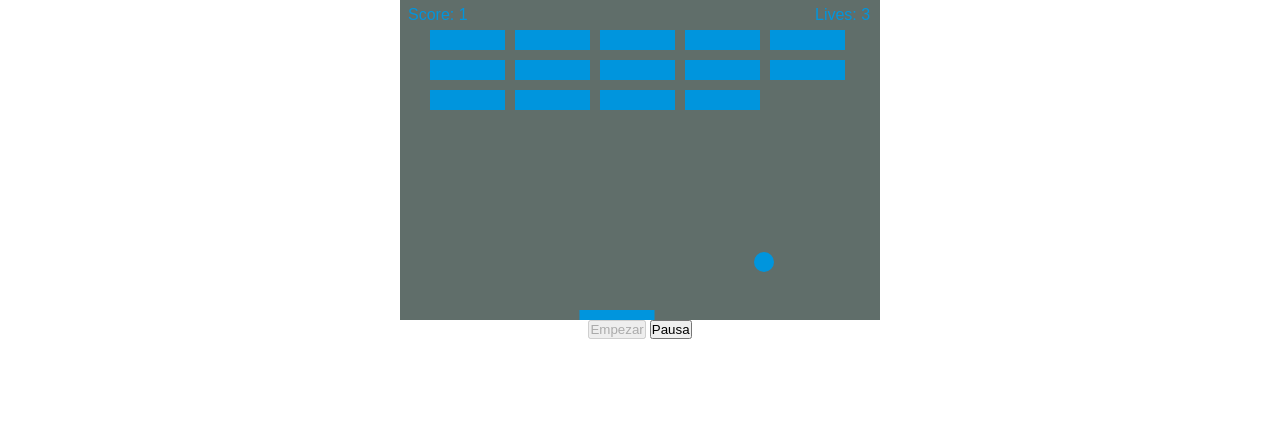
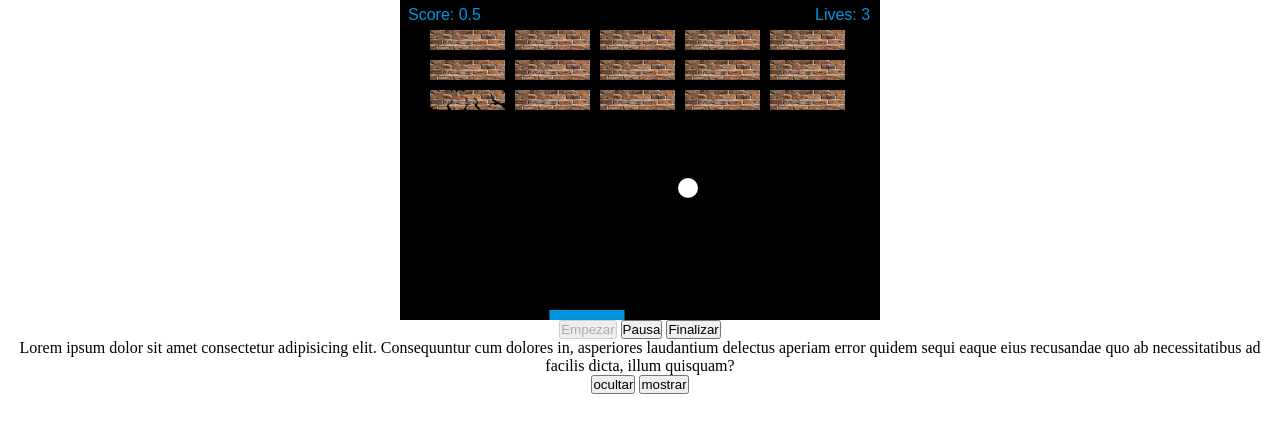
Before and after one commit to elicas17/Space-invaders, a plain HTML site: page index.html in a window 1280 px wide. Both pictures are taken after a click on the button "Empezar". Drawn offline with nearby package versions, Linux system fonts and the light colour scheme.

Commit message:
ok, falta quitar bloques

```diff
--- a/index.html
+++ b/index.html
@@ -1,7 +1,9 @@
-<html>
-
+<!DOCTYPE html>
+<html lang="es">
 <head>
-    <meta charset="utf-8" />
+    <meta charset="UTF-8">
+    <meta name="viewport" content="width=device-width, initial-scale=1.0">
+    <meta http-equiv="X-UA-Compatible" content="ie=edge">
     <title>Gamedev Canvas Workshop</title>
     <style>
         * {
@@ -10,7 +12,7 @@
         }
 
         canvas {
-            background: #606e6a;
+            background: black;
             display: block;
             margin: 0 auto;
         }
@@ -21,14 +23,18 @@
 
     <canvas id="myCanvas" width="480" height="320"></canvas>
     <button id="empezar">Empezar</button>
-    <button id="finalizar">Pausa</button>
+    <button id="pausa">Pausa</button>
+    <button id="finalizar">Finalizar</button>
 
+    <div class="texto">
+        <p id="txt1">Lorem ipsum dolor sit amet consectetur adipisicing elit. Consequuntur cum dolores in, asperiores laudantium delectus aperiam error quidem sequi eaque eius recusandae quo ab necessitatibus ad facilis dicta, illum quisquam?</p>
+        <button href="#" id="borrar">ocultar</button>
+        <button id="mostrar">mostrar</button>
+    </div>
+    <!-- jquery -->
+    <script src="https://code.jquery.com/jquery-3.5.1.min.js" ></script>
 
-    <!-- jquery -->
-    <script src="https://code.jquery.com/jquery-3.5.1.min.js" integrity="sha256-9/aliU8dGd2tb6OSsuzixeV4y/faTqgFtohetphbbj0=" crossorigin="anonymous"></script>
-
-    <script src="index.js"></script>
+    <script src="js/index.js"></script>
 
 </body>
-
 </html>
--- a/index.js
+++ /dev/null
@@ -1,186 +0,0 @@
-var canvas = document.getElementById("myCanvas");
-var ctx = canvas.getContext("2d");
-// ball
-var x = canvas.width / 2;
-var y = canvas.height - 30;
-var dx = 2;
-var dy = -2;
-var ballRadius = 10;
-// paleta
-var paddleHeight = 10;
-var paddleWidth = 75;
-var paddleX = (canvas.width - paddleWidth) / 2;
-// usuario
-var rightPressed = false;
-var leftPressed = false;
-// ladrillos
-var brickRowCount = 3;
-var brickColumnCount = 5;
-var brickWidth = 75;
-var brickHeight = 20;
-var brickPadding = 10;
-var brickOffsetTop = 30;
-var brickOffsetLeft = 30;
-// contador
-var score = 0;
-// vidas
-var lives = 3;
-
-document.addEventListener("keydown", keyDownHandler, false);
-document.addEventListener("keyup", keyUpHandler, false);
-document.addEventListener("mousemove", mouseMoveHandler, false);
-function mouseMoveHandler(e) {
-    var relativeX = e.clientX- canvas.offsetLeft;
-    if(relativeX > 0 && relativeX < canvas.width) {
-        paddleX = relativeX - paddleWidth/2;
-    }
-}
-
-var bricks = [];
-for (c = 0; c < brickColumnCount; c++) {
-    bricks[c] = [];
-    for (r = 0; r < brickRowCount; r++) {
-        bricks[c][r] = { x: 0, y: 0, status: 1 };
-    }
-}
-function drawBricks() {
-    for (c = 0; c < brickColumnCount; c++) {
-        for (r = 0; r < brickRowCount; r++) {
-            if(bricks[c][r].status == 1) {
-                var brickX = (c * (brickWidth + brickPadding)) + brickOffsetLeft;
-                var brickY = (r * (brickHeight + brickPadding)) + brickOffsetTop;
-                bricks[c][r].x = brickX;
-                bricks[c][r].y = brickY;
-                ctx.beginPath();
-                ctx.rect(brickX, brickY, brickWidth, brickHeight);
-                ctx.fillStyle = "#0095DD";
-                ctx.fill();
-                ctx.closePath();
-            }
-        }
-    }
-}
-function drawBall() {
-    ctx.beginPath();
-    ctx.arc(x, y, ballRadius, 0, Math.PI * 2);
-    ctx.fillStyle = "#0095DD";
-    ctx.fill();
-    ctx.closePath();
-}
-function drawPaddle() {
-    ctx.beginPath();
-    ctx.rect(paddleX, canvas.height - paddleHeight, paddleWidth, paddleHeight);
-    ctx.fillStyle = "#0095DD";
-    ctx.fill();
-    ctx.closePath();
-}
-function keyDownHandler(e) {
-    if (e.keyCode == 39) {
-        // derecha
-        rightPressed = true;
-    }
-    else if (e.keyCode == 37) {
-        // izquierda
-        leftPressed = true;
-    }
-}
-
-function keyUpHandler(e) {
-    if (e.keyCode == 39) {
-        rightPressed = false;
-    }
-    else if (e.keyCode == 37) {
-        leftPressed = false;
-    }
-}
-function collisionDetection() {
-    for(c=0; c<brickColumnCount; c++) {
-        for(r=0; r<brickRowCount; r++) {
-            var b = bricks[c][r];
-            if(b.status == 1) {
-                if(x > b.x && x < b.x+brickWidth && y > b.y && y < b.y+brickHeight) {
-                    dy = -dy;
-                    b.status = 0;
-                    score++;
-                    if(score == brickRowCount*brickColumnCount) {
-                        alert("YOU WIN, CONGRATS!");
-                        document.location.reload();
-                    }
-                }
-            }
-        }
-    }
-}
-function drawScore() {
-    ctx.font = "16px Arial";
-    ctx.fillStyle = "#0095DD";
-    ctx.fillText("Score: "+score, 8, 20);
-}
-function drawLives() {
-    ctx.font = "16px Arial";
-    ctx.fillStyle = "#0095DD";
-    ctx.fillText("Lives: "+lives, canvas.width-65, 20);
-}
-function drawVictory() {
-    ctx.font = "16px Arial";
-    ctx.fillStyle = "#0095DD";
-    ctx.fillText("YOU WIN. CONGRATULATIONS! Score: "+score, canvas.width/2, canvas.height);
-}
-function drawLose() {
-    ctx.font = "16px Arial";
-    ctx.fillStyle = "#0095DD";
-    ctx.fillText("YOU WIN. CONGRATULATIONS! Score: "+score, canvas.width/2, canvas.height);
-}
-function draw() {
-    ctx.clearRect(0, 0, canvas.width, canvas.height);
-    drawPaddle();
-    drawScore();
-    drawBricks();
-    drawBall();
-    drawLives()
-
-    collisionDetection()
-    if (x + dx > canvas.width - ballRadius || x + dx < ballRadius) {
-        dx = -dx;
-    }
-    if (y + dy < ballRadius) {
-        dy = -dy;
-    } else if (y + dy > canvas.height - ballRadius) {
-        if (x > paddleX && x < paddleX + paddleWidth) {
-            dy = -dy;
-        } else {
-            lives--;
-            if(!lives) {
-                alert("GAME OVER");
-                document.location.reload();
-            }
-            else {
-                x = canvas.width/2;
-                y = canvas.height-30;
-                dx = 2;
-                dy = -2;
-                paddleX = (canvas.width-paddleWidth)/2;
-            }
-        }
-
-    }
-    if (rightPressed && paddleX < canvas.width - paddleWidth) {
-        paddleX += 7;
-    }
-    else if (leftPressed && paddleX > 0) {
-        paddleX -= 7;
-    }
-    x += dx;
-    y += dy;
-    requestAnimationFrame(draw);
-}
-document.getElementById('empezar').addEventListener('click', () => {
-    document.getElementById('empezar').disabled=true;
-    // document.getElementById('finalizar').disabled=false;
-    draw();
-});
-// document.getElementById('finalizar').addEventListener('click', () => {
-//     document.getElementById('empezar').disabled=false;
-//     document.getElementById('finalizar').disabled=true;
-//     clearInterval(id);
-// });
--- /dev/null
+++ b/js/index.js
@@ -0,0 +1,233 @@
+$(() => {
+    var canvas = document.getElementById("myCanvas");
+    // var canvas =$("#myCanvas");
+    var ctx = canvas.getContext("2d");
+    // ball
+    var x = canvas.width / 2;
+    var y = canvas.height - 30;
+    var dx = -3;
+    var dy = -3;
+    var ballRadius = 10;
+    // paleta
+    var paddleHeight = 10;
+    var paddleWidth = 75;
+    var paddleX = (canvas.width - paddleWidth) / 2;
+    // usuario
+    var rightPressed = false;
+    var leftPressed = false;
+    // ladrillos
+    var brickRowCount = 3;
+    var brickColumnCount = 5;
+    var brickWidth = 75;
+    var brickHeight = 20;
+    var brickPadding = 10;
+    var brickOffsetTop = 30;
+    var brickOffsetLeft = 30;
+
+    var img1 = new Image();
+    img1.src = "img/barnizar_una_pared_de_ladrillo.jpg";
+    var img2 = new Image();
+    img2.src = "img/barnizar_una_pared_de_ladrillo_roto.jpg";
+
+    // contador
+    var score = 0;
+    // vidas
+    var lives = 3;
+
+
+
+    document.addEventListener("keydown", keyDownHandler, false);
+    document.addEventListener("keyup", keyUpHandler, false);
+    document.addEventListener("mousemove", mouseMoveHandler, false);
+    function mouseMoveHandler(e) {
+        var relativeX = e.clientX - canvas.offsetLeft;
+        if (relativeX > 0 && relativeX < canvas.width) {
+            paddleX = relativeX - paddleWidth / 2;
+        }
+    }
+
+    var bricks = [];
+    for (c = 0; c < brickColumnCount; c++) {
+        bricks[c] = [];
+        for (r = 0; r < brickRowCount; r++) {
+            bricks[c][r] = { x: 0, y: 0, status: 2, disabled: false };
+        }
+    }
+    function drawBricks() {
+        for (c = 0; c < brickColumnCount; c++) {
+            for (r = 0; r < brickRowCount; r++) {
+                if (bricks[c][r].status == 2 ) {
+                    // if(bricks[1][3]){
+
+                    // }else{
+
+                    // }
+                    var brickX = (c * (brickWidth + brickPadding)) + brickOffsetLeft;
+                    var brickY = (r * (brickHeight + brickPadding)) + brickOffsetTop;
+                    bricks[c][r].x = brickX;
+                    bricks[c][r].y = brickY;
+                    ctx.beginPath();
+                    // ctx.rect(brickX, brickY, brickWidth, brickHeight);
+                    ctx.drawImage(img1, brickX, brickY, brickWidth, brickHeight);
+                    ctx.fillStyle = "#0095DD";
+                    ctx.fill();
+                    ctx.closePath();
+                }
+                if (bricks[c][r].status == 1) {
+                    var brickX = (c * (brickWidth + brickPadding)) + brickOffsetLeft;
+                    var brickY = (r * (brickHeight + brickPadding)) + brickOffsetTop;
+                    bricks[c][r].x = brickX;
+                    bricks[c][r].y = brickY;
+                    ctx.beginPath();
+                    // ctx.rect(brickX, brickY, brickWidth, brickHeight);
+                    ctx.drawImage(img2, brickX, brickY, brickWidth, brickHeight);
+                    ctx.fillStyle = "#0095DD";
+                    ctx.fill();
+                    ctx.closePath();
+                }
+
+            }
+        }
+    }
+    function drawBall() {
+        ctx.beginPath();
+        ctx.arc(x, y, ballRadius, 0, Math.PI * 2);
+        ctx.fillStyle = "#ffff";
+        ctx.fill();
+        ctx.closePath();
+    }
+    function drawPaddle() {
+        ctx.beginPath();
+        ctx.rect(paddleX, canvas.height - paddleHeight, paddleWidth, paddleHeight);
+        ctx.fillStyle = "#0095DD";
+        ctx.fill();
+        ctx.closePath();
+    }
+    function keyDownHandler(e) {
+        if (e.keyCode == 39) {
+            // derecha
+            rightPressed = true;
+        }
+        else if (e.keyCode == 37) {
+            // izquierda
+            leftPressed = true;
+        }
+    }
+
+    function keyUpHandler(e) {
+        if (e.keyCode == 39) {
+            rightPressed = false;
+        }
+        else if (e.keyCode == 37) {
+            leftPressed = false;
+        }
+    }
+    function collisionDetection() {
+        for (c = 0; c < brickColumnCount; c++) {
+            for (r = 0; r < brickRowCount; r++) {
+                var b = bricks[c][r];
+                if (b.status >= 1) {
+                    if (x > b.x && b.disabled == false && x < b.x + brickWidth && y > b.y && y < b.y + brickHeight) {
+                        dy = -dy;
+                        b.status--;
+                        score = score + 0.5;
+                    }
+                }
+            }
+        }
+    }
+    function drawScore() {
+        ctx.font = "16px Arial";
+        ctx.fillStyle = "#0095DD";
+        ctx.fillText("Score: " + score, 8, 20);
+    }
+    function drawLives() {
+        ctx.font = "16px Arial";
+        ctx.fillStyle = "#0095DD";
+        ctx.fillText("Lives: " + lives, canvas.width - 65, 20);
+    }
+    function drawVictory() {
+        ctx.font = "16px Arial";
+        ctx.fillStyle = "#0095DD";
+        ctx.fillText("YOU WIN. CONGRATULATIONS! Score: " + score, canvas.width / 2, canvas.height);
+    }
+    function drawLose() {
+        ctx.font = "16px Arial";
+        ctx.fillStyle = "#0095DD";
+        ctx.fillText("YOU WIN. CONGRATULATIONS! Score: " + score, canvas.width / 2, canvas.height);
+    }
+    function drawWelcome() {
+        ctx.font = "30px Arial";
+        ctx.fillStyle = "#ffff";
+        ctx.fillText("WELCOME!", canvas.width / 2 - 70, canvas.height / 2);
+    }
+    function draw() {
+        ctx.clearRect(0, 0, canvas.width, canvas.height);
+
+        drawPaddle();
+        drawScore();
+        drawBricks();
+        drawBall();
+        drawLives()
+
+        collisionDetection()
+        if (x + dx > canvas.width - ballRadius || x + dx < ballRadius) {
+            dx = -dx;
+        }
+        if (y + dy < ballRadius) {
+            dy = -dy;
+        } else if (y + dy > canvas.height - ballRadius) {
+            if (x > paddleX && x < paddleX + paddleWidth) {
+                dy = -dy;
+            } else {
+                lives--;
+                if (!lives) {
+                    alert("GAME OVER");
+                    document.location.reload();
+                }
+                else {
+                    x = canvas.width / 2;
+                    y = canvas.height - 30;
+                    dx = 2;
+                    dy = -2;
+                    paddleX = (canvas.width - paddleWidth) / 2;
+                }
+            }
+
+        }
+        if (rightPressed && paddleX < canvas.width - paddleWidth) {
+            paddleX += 7;
+        }
+        else if (leftPressed && paddleX > 0) {
+            paddleX -= 7;
+        }
+        x += dx;
+        y += dy;
+
+        elId = requestAnimationFrame(draw);
+
+    }
+    drawWelcome();
+    $('#empezar').click(()=>{
+        document.getElementById('empezar').disabled = true;
+        document.getElementById('finalizar').disabled = false;
+        document.getElementById('pausa').disabled = false;
+        draw();
+    })
+    $('#finalizar').click(()=>{
+        document.location.reload();
+    });
+    $('#pausa').click(()=>{
+        document.getElementById('empezar').disabled = false;
+        document.getElementById('finalizar').disabled = false;
+        document.getElementById('pausa').disabled = false;
+        window.cancelAnimationFrame(elId);
+    });
+
+    $('#borrar').click(()=>{
+        $('#txt1').hide();
+    });
+    $('#mostrar').click(()=>{
+        $('#txt1').attr("hidden",false);
+    });
+})
```
Also changed, not shown: img/barnizar_una_pared_de_ladrillo.jpg (added), img/barnizar_una_pared_de_ladrillo_roto.jpg (added).
